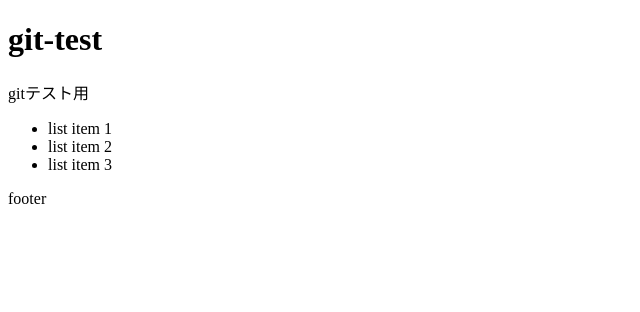
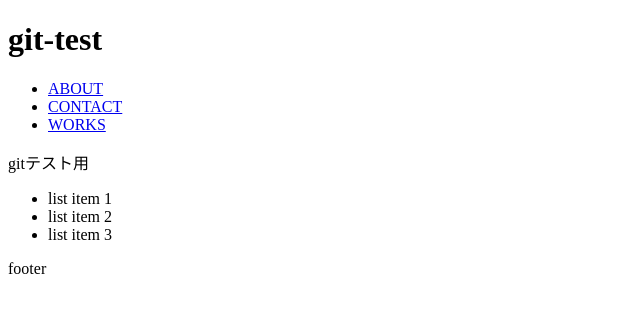
Before and after one commit to 5ma/git-test, a plain HTML site: page index.html in a window 1280 px wide. Shown: the whole page, without its empty margins (0-640 px from the left). Drawn offline with Linux system fonts and the light colour scheme.

Commit message:
グロナビ追加

```diff
--- a/index.html
+++ b/index.html
@@ -8,6 +8,13 @@
 <body>
   <header>
     <h1>git-test</h1>
+    <nav>
+      <ul>
+        <li><a href="/about">ABOUT</a></li>
+        <li><a href="/contact">CONTACT</a></li>
+        <li><a href="/Works">WORKS</a></li>
+      </ul>
+    </nav>
   </header>
   <main>
     <div>gitテスト用</div>
```
